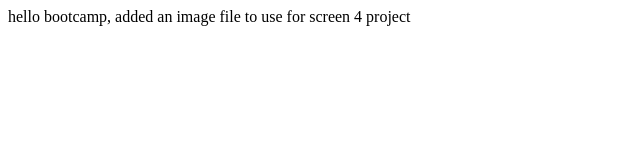
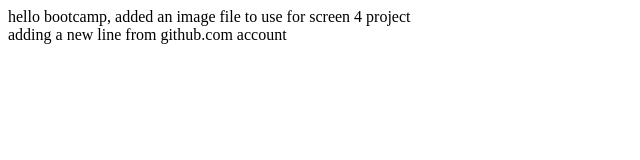
Before and after one commit to jonloui/febonlinebootcamp, a plain HTML site: page jonathan.html in a window 1280 px wide. Shown: the whole page, without its empty margins (0-640 px from the left). Drawn offline with Linux system fonts and the light colour scheme.

Commit message:
Update jonathan.html
updating .html file through github to attempt a pull request.

```diff
--- a/jonathan.html
+++ b/jonathan.html
@@ -6,5 +6,6 @@
 </head>
 <body>
 	<div> hello bootcamp, added an image file to use for screen 4 project </div>
+	<div> adding a new line from github.com account </div>
 </body>
 </html>
```
